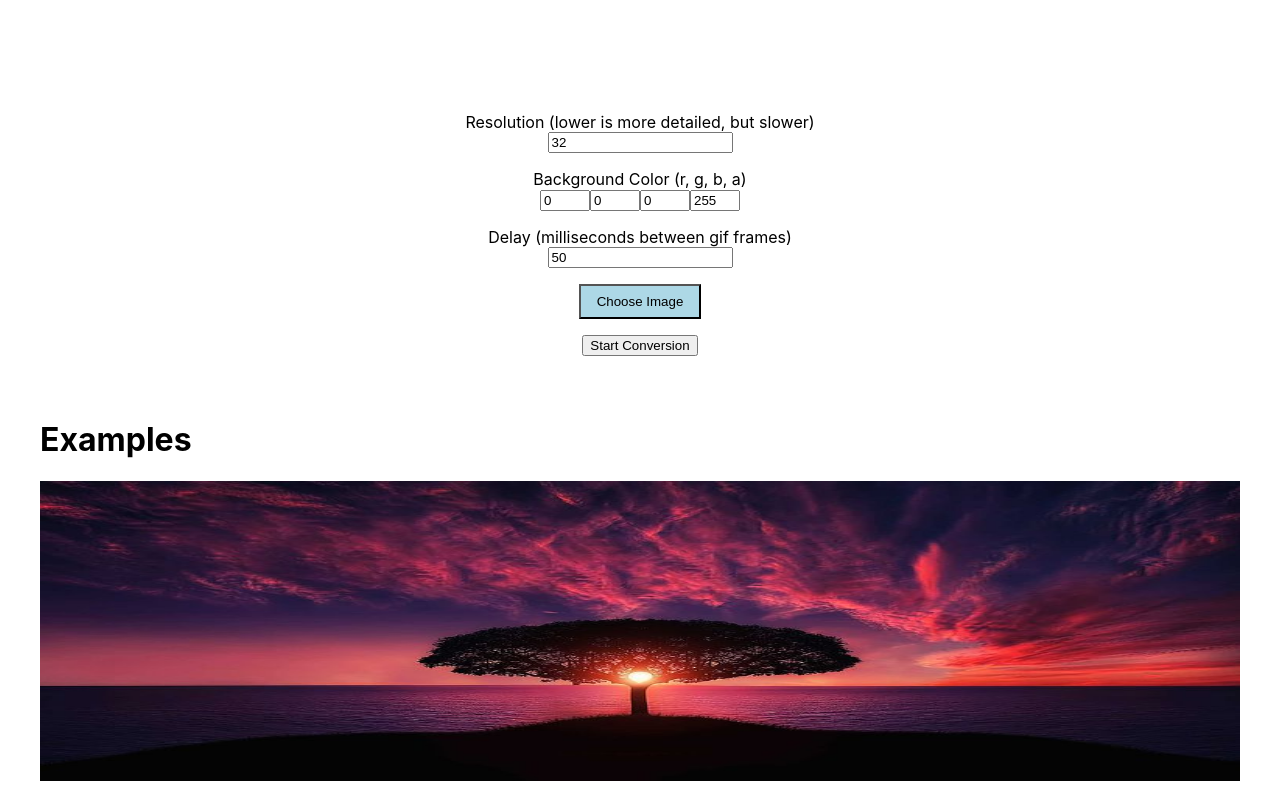
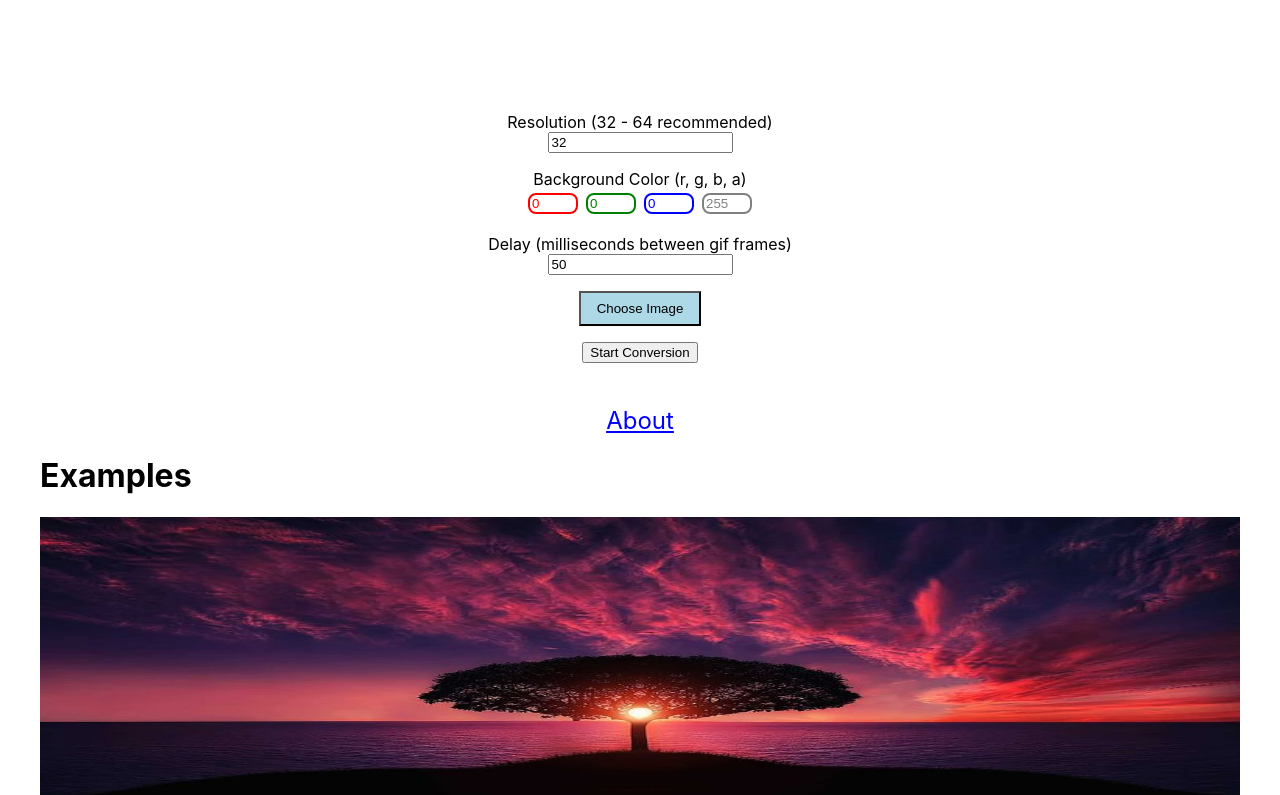
Before and after one commit to tsar-boomba/amogus-image-converter, a Next.js app: page / in a window 1280 px wide. Shown: the top 795 px of the page. Built offline with nearby package versions, Linux system fonts and the light colour scheme.

Commit message:
going public! added about and redme

```diff
--- a/components/ImageConverter/Settings.tsx
+++ b/components/ImageConverter/Settings.tsx
@@ -17,7 +17,7 @@ const Settings: React.VFC<SettingsProps> = ({ settings, setSettings }) => {
 					marginTop: 16,
 				}}
 			>
-				<label>Resolution (lower is more detailed, but slower)</label>
+				<label>Resolution (32 - 64 recommended)</label>
 				<input
 					onChange={(e) =>
 						setSettings({ ...settings, resolution: parseInt(e.target.value) })
@@ -38,7 +38,14 @@ const Settings: React.VFC<SettingsProps> = ({ settings, setSettings }) => {
 				<label>Background Color (r, g, b, a)</label>
 				<div>
 					<input
-						style={{ width: 50 }}
+						style={{
+							width: 50,
+							color: 'red',
+							borderColor: 'red',
+							border: '2px solid red',
+							borderRadius: 8,
+							margin: 4,
+						}}
 						defaultValue={0}
 						placeholder='r'
 						type='number'
@@ -53,7 +60,14 @@ const Settings: React.VFC<SettingsProps> = ({ settings, setSettings }) => {
 						}
 					/>
 					<input
-						style={{ width: 50 }}
+						style={{
+							width: 50,
+							color: 'green',
+							borderColor: 'green',
+							border: '2px solid green',
+							borderRadius: 8,
+							margin: 4,
+						}}
 						defaultValue={0}
 						placeholder='g'
 						type='number'
@@ -68,7 +82,14 @@ const Settings: React.VFC<SettingsProps> = ({ settings, setSettings }) => {
 						}
 					/>
 					<input
-						style={{ width: 50 }}
+						style={{
+							width: 50,
+							color: 'blue',
+							borderColor: 'blue',
+							border: '2px solid blue',
+							borderRadius: 8,
+							margin: 4,
+						}}
 						defaultValue={0}
 						placeholder='b'
 						type='number'
@@ -83,7 +104,14 @@ const Settings: React.VFC<SettingsProps> = ({ settings, setSettings }) => {
 						}
 					/>
 					<input
-						style={{ width: 50 }}
+						style={{
+							width: 50,
+							color: 'grey',
+							borderColor: 'grey',
+							border: '2px solid grey',
+							borderRadius: 8,
+							margin: 4,
+						}}
 						defaultValue={255}
 						placeholder='a'
 						type='number'
--- a/pages/index.tsx
+++ b/pages/index.tsx
@@ -3,6 +3,7 @@ import Head from 'next/head';
 import Examples from '../components/Examples';
 import ImageConverter from '../components/ImageConverter';
 import styles from '../styles/Home.module.css';
+import Link from 'next/link';
 
 const Home: NextPage = () => {
 	return (
@@ -12,6 +13,13 @@ const Home: NextPage = () => {
 					<title>Amogus Image Converter</title>
 				</Head>
 				<ImageConverter />
+				<div>
+					<Link href='/about'>
+						<a style={{ fontSize: 24, color: 'blue', textDecoration: 'underline' }}>
+							About
+						</a>
+					</Link>
+				</div>
 				<Examples />
 			</main>
 		</div>
```
Also changed, not shown: pages/about.tsx (added, +46 -0 lines), 2 other files (tests, documents, lock files or other folders).
